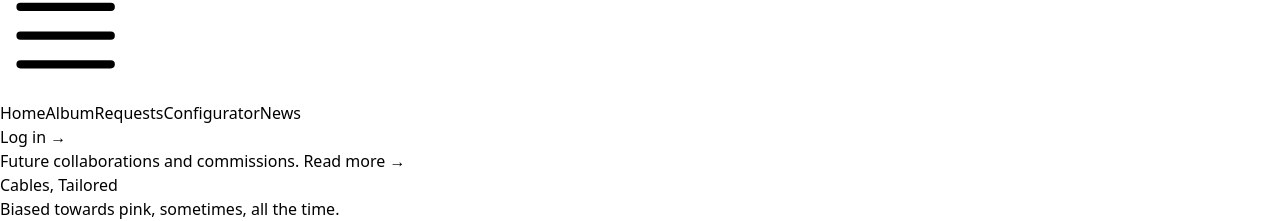
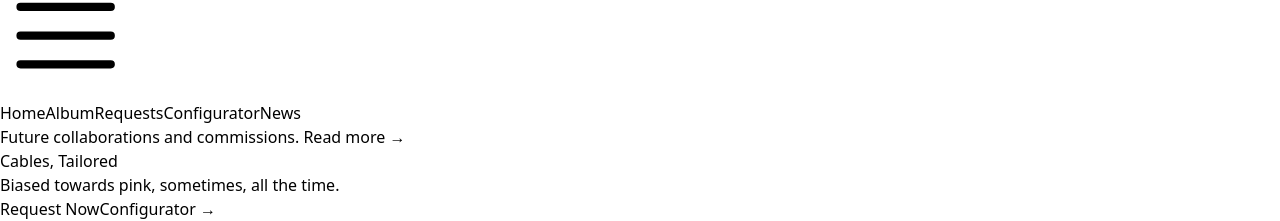
Before and after one commit to paulngch/lisaworks.studio-frontend, a React (Vite) app: page / in a window 1280 px wide. Shown: the part 1019-1240 px from the top of the page. Built offline with nearby package versions, Linux system fonts and the light colour scheme.

Commit message:
Removed login button and fixed link for Hero collab section

```diff
--- a/src/components/home/Hero.tsx
+++ b/src/components/home/Hero.tsx
@@ -8,7 +8,7 @@
             <div className="hidden sm:mb-8 sm:flex sm:justify-center">
               <div className="relative rounded-full px-3 py-1 text-sm leading-6 text-gray-600 ring-1 ring-gray-900/10 hover:ring-gray-900/20">
                 Future collaborations and commissions.{" "}
-                <a href="#" className="font-semibold text-pink-800">
+                <a href="/pages/news" className="font-semibold text-pink-800">
                   <span className="absolute inset-0" aria-hidden="true" />
                   Read more <span aria-hidden="true">&rarr;</span>
                 </a>
--- a/src/components/layout/Navbar.tsx
+++ b/src/components/layout/Navbar.tsx
@@ -51,14 +51,16 @@
                 </a>
               ))}
             </div>
-            <div className="hidden lg:flex lg:flex-1 lg:justify-end">
+            <div className="hidden lg:flex lg:flex-1 lg:justify-end"></div>
+            {/* Hidden LOGIN Button until further notice */}
+            {/* <div className="hidden lg:flex lg:flex-1 lg:justify-end">
               <a
                 href="#"
                 className="text-sm font-semibold leading-6 text-gray-900"
               >
                 Log in <span aria-hidden="true">&rarr;</span>
               </a>
-            </div>
+            </div> */}
           </nav>
           <Dialog
             as="div"
```
